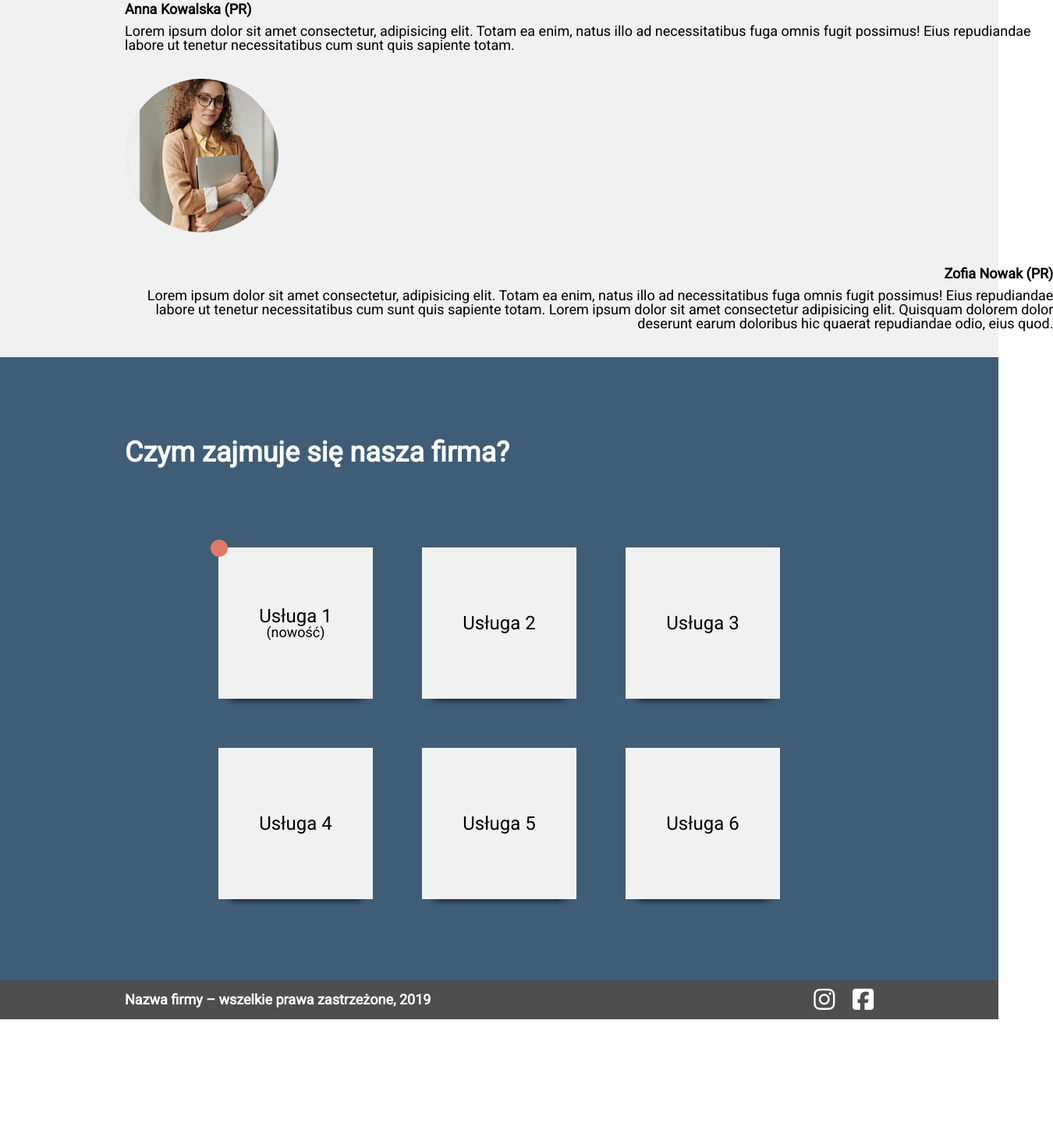
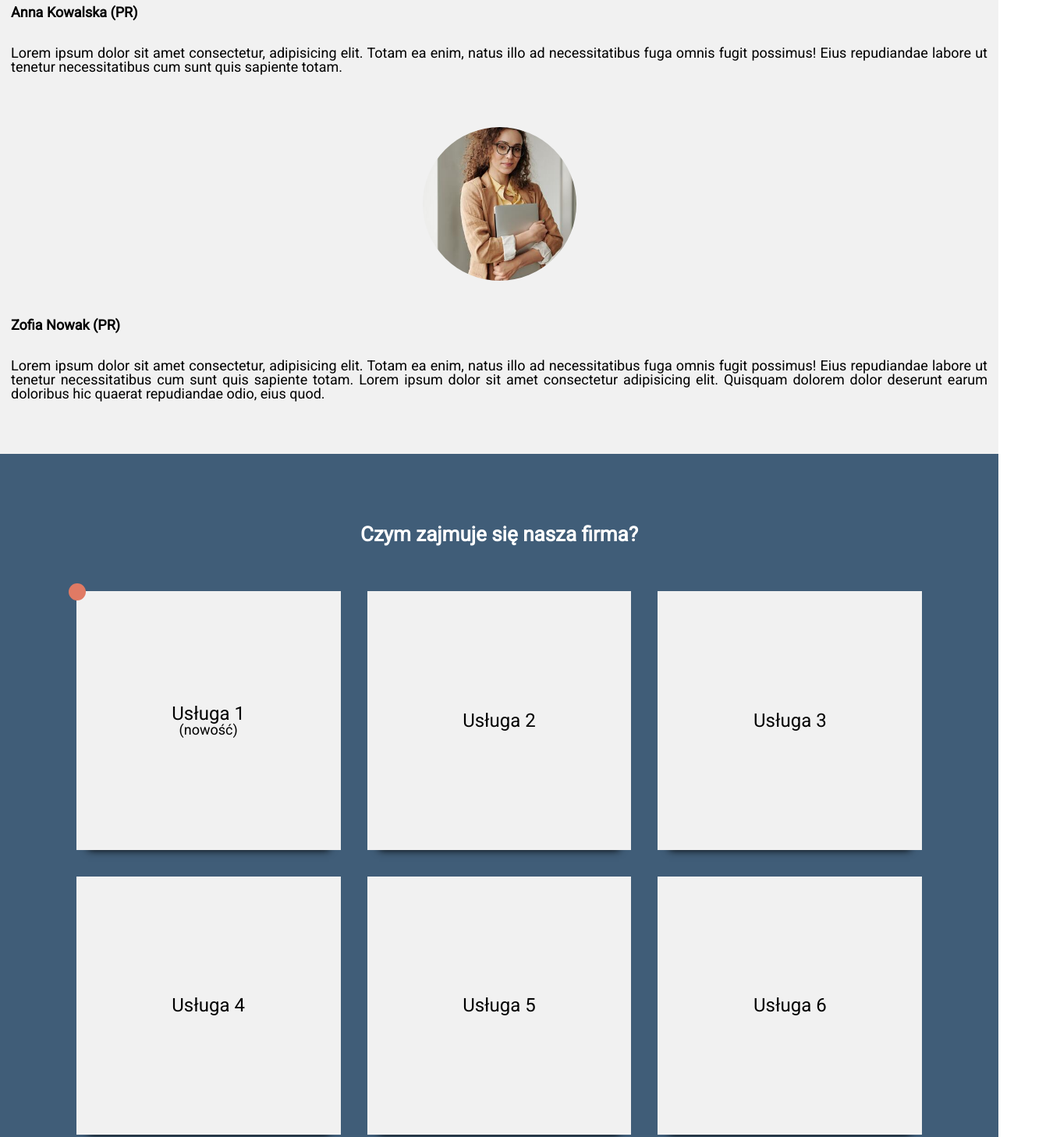
Before and after one commit to Tou24601/HTML-CSS-PROJEKT2, a plain HTML site: page index.html in a window 1280 px wide. Shown: the part 1142-2600 px from the top of the page at 78% size, 1350 px wide, since content can reach past the window. Before the commit the page ends 2449 px from the top, so only its background shows below. Drawn offline with Linux system fonts and the light colour scheme.

Commit message:
Added mobile

```diff
--- a/style.css
+++ b/style.css
@@ -1,9 +1,5 @@
 html {
     scroll-behavior: smooth;
-}
-.container {
-    width: 960px;
-    margin: 0 auto;
 }
 body {
     font-family: 'Roboto', sans-serif;
@@ -14,6 +10,7 @@ body {
     width: 100vw;
     height: 50px;
     background-color: #4E4E4E;
+    padding: 0px 14px;
  }
  nav .nav {
     height: 50px;
@@ -33,14 +30,7 @@ nav .container .leftNav {
     font-weight: 700;
 }
 nav .container .rightNav {
-    list-style-type: none;
-}
-nav .container .rightNav li {
-    display: inline;
-    margin-left: 20px;
-}
-nav .container .rightNav #contact {
-    cursor: not-allowed;
+    display: none;
 }
 #firstSection {
     height: calc(100vh - 50px);
@@ -58,11 +48,12 @@ nav .container .rightNav #contact {
     height: calc(100vh - 50px);
     display: flex;
     flex-direction: column;
-    gap: 50px;
+    gap: 43px;
     justify-content: center;
+    padding: 0px 14px;
 }
 #firstSection .container .mainTop {
-    width: 577px;
+    line-height: 40px;
     font-size: 36px;
     font-weight: 700;
 }
@@ -73,34 +64,24 @@ nav .container .rightNav #contact {
     border: 3px solid #FFFFFF;
     background-color: transparent;
     text-align: center;
-    transition-duration: 1s;
-}
-#firstSection .container .linkButton:hover {
-    background-color: #FFFFFF;
-    color: black;
 }
 #aboutSection {
     width: 100vw;
     background-color: #F1F1F1;
 }
 #aboutSection .container .specialistTop {
+    text-align: center;
     font-size: 36px;
     color: #152D41;
-    padding: 104px 0px;
+    padding: 34px 0px;
     font-weight: 700;
 }
 #aboutSection .container .specialist {
     color: #000000;
-    padding-bottom: 104px;
-}
-#aboutSection .container .specialist .specialistText {
-    width: 50vw;
+    padding-bottom: 54px;
     display: flex;
     flex-direction: column;
-    gap: 20px;
-}
-#aboutSection .container .specialist .specialistText .specialistName {
-    font-weight: 700;
+    align-items: center;
 }
 #aboutSection .container .specialist .photo {
     width: 197px;
@@ -108,17 +89,7 @@ nav .container .rightNav #contact {
     border-radius: 50%;
     background-size: cover;
     background-position: center;
-}
-#aboutSection .container .specialist:nth-of-type(odd) {
-    display: flex;
-    flex-direction: row;
-    gap: 44px;
-}
-#aboutSection .container .specialist:nth-of-type(even) {
-    text-align: right;
-    display: flex;
-    flex-direction: row-reverse;
-    gap: 44px;
+    margin-bottom: 34px;
 }
 #aboutSection .container #specialistFirst {
     background-image: url(pexels-andrea-piacquadio-3769021.jpg);
@@ -126,28 +97,39 @@ nav .container .rightNav #contact {
 #aboutSection .container #specialistSecond {
     background-image: url(pexels-edmond-dantès-4347368.jpg);
 }
+#aboutSection .container .specialist .specialistText {
+    width: calc(100vw - 28px);
+    padding: 14px 0px;
+    text-align: justify;
+}
+#aboutSection .container .specialist .specialistText .specialistName {
+    font-weight: 700;
+    padding-bottom: 34px;
+}
 #offerSection {
     width: 100vw;
     background-color: #405D78;
 }
 #offerSection .offerSectionElements {
-    padding: 104px 0px;
+    padding: 14px 0px;
 }
 #offerSection .container .offerTop {
-    font-size: 36px;
-    padding-bottom: 104px;
+    font-size: 26px;
+    padding: 76px 0px 60px 0px;
     font-weight: 700;
+    text-align: center;
 }
 #offerSection .container .serviceBox {
     display: flex;
     flex-direction: row;
     flex-wrap: wrap;
-    gap: 63px;
+    gap: 34px;
     justify-content: center;
+    padding-bottom: 45px;
 }
 #offerSection .container .serviceBox .service {
-    width: 198px;
-    height: 193.78px;
+    width: 338.88px;
+    height: 331.66px;
     background-color: #F1F1F1;
     color: #000000;
     box-shadow: 0px 15px 10px -15px;
@@ -156,10 +138,6 @@ nav .container .rightNav #contact {
     justify-content: center;
     align-items: center;
     position: relative;
-    transition-duration: 0.5s;
-}
-#offerSection .container .serviceBox .service:hover {
-    transform: scale(1.05);
 }
 #offerSection .container .serviceBox .service .serviceName {
     font-size: 24px;
@@ -176,62 +154,26 @@ nav .container .rightNav #contact {
 }
 footer {
     width: 100vw;
-    height: 50px;
+    height: 147px;
     background-color: #4E4E4E;
 }
 footer .footer {
-    height: 50px;
     display: flex;
-    flex-direction: row;
-    justify-content: space-between;
+    flex-direction: column;
+    gap: 15px;
     align-items: center;
+    padding: 40px 0px;
 }
 #footerText {
     font-weight: 700;
+    text-align: justify;
+    line-height: 21px;
 }
 i {
     font-size: 31px;
     color: #FFFFFF;
     margin-left: 18px;
 }
-@media screen and (min-width: 320px) {
-    #aboutSection .container .specialistTop {
-        padding: 34px 0px;
-        margin: 0 auto;
-    }
-    #aboutSection .container .specialist {
-        padding-bottom: 34px;
-    }
-    #aboutSection .container .specialist .specialistText {
-        margin: 0 auto;
-        width: 93vw;
-        gap: 10px;
-    }
-    #aboutSection .container .specialist:nth-of-type(odd) {
-        display: flex;
-        flex-direction: column;
-        gap: 44px;
-    }
-    #aboutSection .container .specialist:nth-of-type(even) {
-        text-align: right;
-        display: flex;
-        flex-direction: column;
-        gap: 44px;
-    }*/
-}
 @media screen and (min-width: 576px) {
 
-
 }
-@media screen and (min-width: 768px) {
-
-
-}
-@media screen and (min-width: 992px) {
-
-
-}
-@media screen and (min-width: 1200px) {
-
-
-}
```
